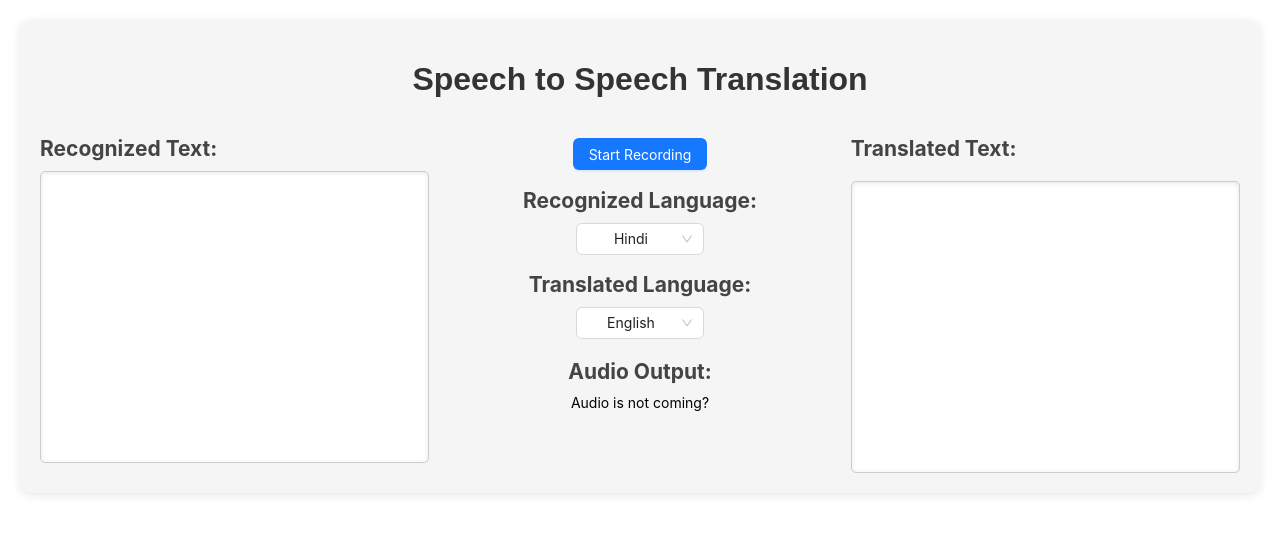
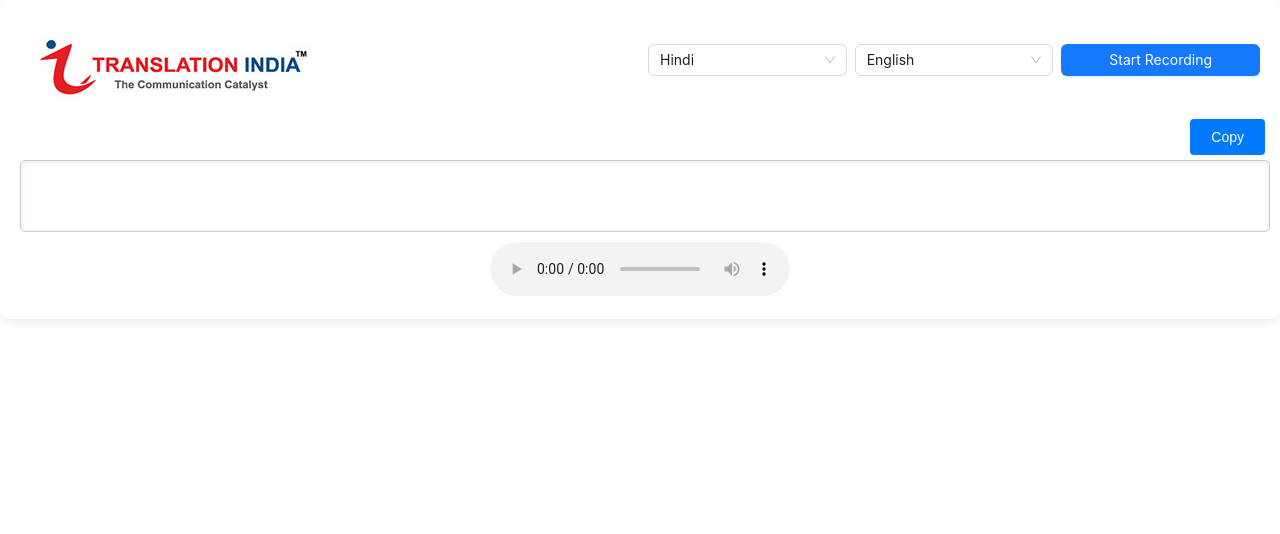
Before and after one commit to ram-12345678/Initial-Translation-Model, a React (Create React App) app: page / in a window 1280 px wide. Shown: the top 534 px of the page. Built offline with nearby package versions, Linux system fonts and the light colour scheme.

Commit message:
add download excel feature
ref#main

```diff
--- a/src/App.css
+++ b/src/App.css
@@ -1,10 +1,11 @@
 .App {
   font-family: Arial, sans-serif;
-  margin: 20px;
+  /* margin: 20px; */
   padding: 20px;
   background-color: #f5f5f5;
   border-radius: 10px;
   box-shadow: 0 2px 10px rgba(0, 0, 0, 0.1);
+  background: white;
 }
 
 h1 {
@@ -18,46 +19,106 @@ h2 {
   margin-bottom: 10px;
 }
 
-.transcripts, .scrollable-text {
-  height: 270px; /* Adjust height as needed */
-  overflow-y: auto; /* Enable vertical scrolling */
+.scrollable-text {
+  width: 99%;
+  height: 50px; /* Adjust height based on your design */
+  overflow: hidden; /* Hide overflow content */
+  position: relative; /* Relative positioning for the child element */
+  background-color: #fff;
   border: 1px solid #ccc;
   padding: 10px;
-  background-color: #fff;
   border-radius: 5px;
   box-shadow: inset 0 1px 5px rgba(0, 0, 0, 0.1);
 }
 
-.transcripts p, .scrollable-text p {
-  margin: 0 0 10px;
-  padding: 10px;
-  background-color: #e1f5fe;
-  border-radius: 4px;
-  text-align: left;
-  box-shadow: 0 1px 3px rgba(0, 0, 0, 0.1);
-  font-size: 14px;
+.scrollable-text .scroll-content {
+  display: flex; /* Use flex to place text in a row */
+  white-space: nowrap; /* Prevent text from wrapping */
+  animation: scroll-left 20s linear infinite;
+}
+.carousel-item {
+  margin-right: 20px; /* Space between sentences */
+  white-space: nowrap; /* Ensure sentences don’t wrap */
+}
+@keyframes scroll-left {
+  0% {
+    transform: translateX(100%); /* Start from the right edge */
+  }
+  100% {
+    transform: translateX(-100%); /* Move to the left edge */
+  }
+}
+
+.carousel-item{
+  font-size: 30px;
+}
+
+.languageFields {
+  display: flex;
+  /* justify-content: space-between; */
+  align-items: center;
+  flex-wrap: wrap;
+  gap: 8px; /* Space between the elements */
+  padding-bottom: 20px;
+  /* background-color: #f9f9f9; */
+  border-radius: 8px;
+  /* box-shadow: 0 2px 8px rgba(0, 0, 0, 0.1); */
+}
+
+.select-container, .button-container {
+  flex: 1;
+}
+
+.select-container select {
+  width: 85%;
 }
 
 .button-container {
-  text-align: center;
-  margin-top: 20px;
+  display: flex;
 }
 
-.select-container {
-  margin-top: 10px;
-  text-align: center;
+.button-container button {
+  width: 100%;
+  max-width: 200px; /* Ensure the button has a max width */
+}
+.container-audio {
+  padding-top: 10px;
+  display: flex;
+  justify-content: center;
+  align-items: center;
+  height: 100%;
+}
+.copy-button {
+  margin-right: 3px;
+  position: absolute;
+  top: 0;
+  right: 0;
+  padding: 10px 21px;
+  background-color: #007bff; /* Blue background */
+  color: white; /* White text */
+  border: none; /* Remove border */
+  border-radius: 4px; /* Rounded corners */
+  cursor: pointer; /* Pointer cursor on hover */
+  font-size: 14px; /* Button text size */
+  z-index: 1; /* Ensure the button is on top */
 }
 
-.audio-container {
-  text-align: center;
-  margin-top: 20px;
+.copy-button:hover {
+  background-color: #0056b3; /* Darker blue on hover */
 }
 
-.scrollable-text {
-  margin-top: 20px;
+.scrollable-text-container {
+  padding-top: 40px; /* Add padding to prevent overlap with button */
 }
 
+/* .audio {
+  text-align: center;
+} */
 
+/* .audio audio {
+  width: 100%;
+  max-width: 400px;
+} */
 
 @media (prefers-reduced-motion: no-preference) {
   .App-logo {
@@ -84,6 +145,7 @@ h2 {
   from {
     transform: rotate(0deg);
   }
+
   to {
     transform: rotate(360deg);
   }
--- a/src/App.js
+++ b/src/App.js
@@ -1,11 +1,12 @@
 import React, { useEffect, useState, useRef } from 'react';
 import { useDispatch, useSelector } from 'react-redux';
 import './App.css';
-import { Row, Col, Select, Button } from 'antd';
+import { Row, Col, Select, Button, Carousel } from 'antd';
 import { translateText } from './store/translationSlice';
 import { languages } from './constant/languages';
 import { speechToVoice } from './store/speechToVoiceSlice';
-const stringSimilarity = require('string-similarity');
+import * as XLSX from 'xlsx';
+// const stringSimilarity = require('string-similarity');
 const { Option } = Select;
 
 const App = () => {
@@ -14,114 +15,93 @@ const App = () => {
   const { audioUrl } = useSelector((state) => state.speechToVoice);
   const [allTranscript, setAllTranscript] = useState([]);
   const [translatedSentences, setTranslatedSentences] = useState([]);
+  const [displayedSentences, setDisplayedSentences] = useState([]);
   const [translatedLanguage, setTranslatedLanguage] = useState('en');
   const [recognezedLanguage, setRecognezedLanguage] = useState('hi');
   const [isRecording, setIsRecording] = useState(false);
   const recognitionRef = useRef(null);
   const isSpeakingRef = useRef(false);
   const queueRef = useRef([]);
-  const transcriptsEndRef = useRef(null);
-  const translatedEndRef = useRef(null);
+  // const transcriptsEndRef = useRef(null);
+  // const translatedEndRef = useRef(null);
   const processedSentences = useRef(new Set());
   const accumulatedTextRef = useRef('');
   const isRecordingRef = useRef(isRecording);
   const interimTranscriptRef = useRef('');
-
+  console.log(allTranscript, 'allTranscript')
   useEffect(() => {
     isRecordingRef.current = isRecording;
   }, [isRecording]);
 
   useEffect(() => {
-    if (translatedText?.translated_text) {
+    if (translatedText?.translated_text && displayedSentences !== undefined && translatedSentences !== null) {
       setTranslatedSentences((prevSentences) => [
         ...prevSentences,
-        translatedText.translated_text,
+        translatedText.translated_text
       ]);
+      setDisplayedSentences((prevSentences) => [
+        ...prevSentences,
+        translatedText.translated_text
+      ])
       queueRef.current.push(translatedText.translated_text);
     }
   }, [translatedText]);
 
   useEffect(() => {
-    const intervalId = setInterval(() => {
-      if (false) {
-        speakNextSentence();
+    if (displayedSentences?.length > 5) {
+      const sentences = displayedSentences.slice(1)
+      setDisplayedSentences(sentences);
     }
-    }, 1000);
-    return () => clearInterval(intervalId);
-  }, []);
+  }, [displayedSentences]);
 
-  useEffect(() => {
-    if (allTranscript.length > 0) {
-      transcriptsEndRef.current?.scrollIntoView({ behavior: 'smooth' });
-    }
-  }, [allTranscript]);
+  console.log(displayedSentences, 'displayedSentences', translatedSentences, 'translatedSentences')
+  // useEffect(() => {
+  //   if (allTranscript.length > 0) {
+  //     transcriptsEndRef.current?.scrollIntoView({ behavior: 'smooth' });
+  //   }
+  // }, [allTranscript]);
 
-  useEffect(() => {
-    if (translatedSentences.length > 0) {
-      translatedEndRef.current?.scrollIntoView({ behavior: 'smooth' });
-    }
-  }, [translatedSentences]);
+  // useEffect(() => {
+  //   if (translatedSentences.length > 0) {
+  //     translatedEndRef?.current?.scrollLeft = translatedEndRef?.current?.scrollWidth;
+  //   }
+  // }, [translatedSentences]);
 
-  const extractSentences = (text, onSentenceMatch, processedSentences, isFinal = false) => {
-    const sentenceEndings = [
-      'है', 'हूँ', 'थे', 'हों', 'होगा', 'होगी', 'था', 'थी', 'रहा है', 'रही है',
-      // add more sentence endings as needed
-    ];
+  // const extractSentences = (text, onSentenceMatch, processedSentences, isFinal = false) => {
+  //   const sentenceEndings = [
+  //     'है', 'हूँ', 'थे', 'हों', 'होगा', 'होगी', 'था', 'थी', 'रहा है', 'रही है',
+  //     // add more sentence endings as needed
+  //   ];
 
-    const regex = new RegExp(`(${sentenceEndings.join('|')})(?=[\\s\\n]|$)`, 'g');
+  //   const regex = new RegExp(`(${sentenceEndings.join('|')})(?=[\\s\\n]|$)`, 'g');
 
-    let match;
-    let lastIndex = 0;
-    let pendingText = accumulatedTextRef.current; // Text that didn’t form a complete sentence last time
-    while ((match = regex.exec(text)) !== null) {
-      const endIndex = regex.lastIndex;
-      const sentence = text.slice(lastIndex, endIndex).trim();
-      lastIndex = endIndex;
-      if (sentence && !processedSentences.has(sentence)) {
-        const fullSentence = pendingText + ' ' + sentence; // Combine with pending text
-        pendingText = ''; // Clear pending text after use
-        onSentenceMatch(fullSentence.trim()); // Pass the combined sentence
-        processedSentences.add(fullSentence);
-      }
-    }
+  //   let match;
+  //   let lastIndex = 0;
+  //   let pendingText = accumulatedTextRef.current; // Text that didn’t form a complete sentence last time
+  //   while ((match = regex.exec(text)) !== null) {
+  //     const endIndex = regex.lastIndex;
+  //     const sentence = text.slice(lastIndex, endIndex).trim();
+  //     lastIndex = endIndex;
+  //     if (sentence && !processedSentences.has(sentence)) {
+  //       const fullSentence = pendingText + ' ' + sentence; // Combine with pending text
+  //       pendingText = ''; // Clear pending text after use
+  //       onSentenceMatch(fullSentence.trim()); // Pass the combined sentence
+  //       processedSentences.add(fullSentence);
+  //     }
+  //   }
 
-    const remainingText = text.slice(lastIndex).trim();
+  //   const remainingText = text.slice(lastIndex).trim();
 
-    if (isFinal && remainingText && !processedSentences.has(remainingText)) {
-      const fullSentence = pendingText + ' ' + remainingText; // Append remaining to pending
-      onSentenceMatch(fullSentence.trim());
-      processedSentences.add(fullSentence);
-      pendingText = ''; // Clear pending text after use
-    }
-  };
-
-  const processTranscript = (transcript, isFinal = false) => {
-    const handleNewSentences = (sentence) => {
-      const lastElement = [...processedSentences.current];
-      if (sentence?.length > 10) {
-        if (lastElement?.length > 0) {
-          const similarity = stringSimilarity?.compareTwoStrings(lastElement.pop(), sentence);
-          if (sentence && !(similarity >= 8) && !processedSentences.current.has(sentence)) {
-            accumulatedTextRef.current = '';
-            setAllTranscript((prev) => [...prev, sentence]);
-            processedSentences.current.add(sentence);
-            dispatch(translateText({ text: sentence, lang: translatedLanguage }));
-          }
-        }
-      }
-      else {
-        accumulatedTextRef.current = sentence;
-      }
-
-    };
-
-    extractSentences(transcript, handleNewSentences, processedSentences.current, isFinal);
-  };
+  //   if (isFinal && remainingText && !processedSentences.has(remainingText)) {
+  //     const fullSentence = pendingText + ' ' + remainingText; // Append remaining to pending
+  //     onSentenceMatch(fullSentence.trim());
+  //     processedSentences.add(fullSentence);
+  //     pendingText = ''; // Clear pending text after use
+  //   }
+  // };
 
   const initializeRecognition = async () => {
     try {
-      await navigator.mediaDevices.getUserMedia({ audio: true });
-
       const Recognition = window.SpeechRecognition || window.webkitSpeechRecognition;
       if (!Recognition) {
         console.error('SpeechRecognition API is not supported in this browser.');
@@ -148,9 +128,8 @@ const App = () => {
         }
 
         if (finalTranscript) {
-          processTranscript(finalTranscript, true);
-        } else if (interimTranscriptRef.current) {
-          processTranscript(interimTranscriptRef.current);
+          setAllTranscript((prev) => [...prev, finalTranscript]);
+          dispatch(translateText({ text: finalTranscript, lang: translatedLanguage }));
         }
       };
 
@@ -206,6 +185,26 @@ const App = () => {
     }
   };
 
+  const downloadSpeechAsExcel = () => {
+    // Prepare the data for the Excel sheet
+  const wsData = translatedSentences.map((sentence) => [sentence]);
+
+  // Create a new worksheet with the data
+  const ws = XLSX.utils.aoa_to_sheet(wsData);
+
+  // Set the width of the first column (A)
+  const wscols = [{ wch: 50 }]; // 'wch' is the width of the column in characters
+  ws['!cols'] = wscols;
+
+  // Create a new workbook and append the worksheet
+  const wb = XLSX.utils.book_new();
+  XLSX.utils.book_append_sheet(wb, ws, 'Translated Sentences');
+
+  // Trigger the download
+  XLSX.writeFile(wb, 'translatedSentences.xlsx');
+};
+
+
   const toggleRecording = () => {
     if (isRecording) {
       if (recognitionRef.current) {
@@ -218,6 +217,7 @@ const App = () => {
       initializeRecognition(translatedLanguage);
       setAllTranscript([]);
       setTranslatedSentences([]);
+      setDisplayedSentences([]);
       queueRef.current = [];
     }
     setIsRecording(!isRecording);
@@ -233,55 +233,78 @@ const App = () => {
 
   return (
     <div className="App">
-      <h1>Speech to Speech Translation</h1>
       <Row gutter={16}>
-        <Col xs={24} sm={12} md={8} lg={8} xl={8}>
-          <h2>Recognized Text:</h2>
-          <div className="transcripts">
-            {allTranscript.length > 0 && allTranscript.map((item, index) => <p key={index}>{item}</p>)}
-            <div ref={transcriptsEndRef} />
+        <Col xs={24} sm={24} md={12} lg={12} xl={12} >
+          <div>
+            <img src='./Capture.PNG'></img>
           </div>
         </Col>
-        <Col xs={24} sm={12} md={8} lg={8} xl={8}>
+        <Col xs={24} sm={24} md={12} lg={12} xl={12} className="languageFields">
+          <div className="select-container">
+            {/* <h2>Recognized Language</h2> */}
+            <Select
+              label
+              onChange={onChangeRecognizedLanguage}
+              id="recognizedlanguage"
+              placeholder="Select Target Language"
+              defaultValue="hi"
+              style={{ width: '100%' }} // Ensure it takes the full width of the container
+            >
+              {languages.map(item => (
+                <Option key={item.id} value={item.code}>
+                  {item.name}
+                </Option>
+              ))}
+            </Select>
+          </div>
+          <div className="select-container">
+            {/* <h2>Translated Language</h2> */}
+            <Select
+              onChange={onChangeTranslatedLanguage}
+              id="translatedlanguage"
+              placeholder="Select Target Language"
+              defaultValue="en"
+              style={{ width: '100%' }} // Ensure it takes the full width of the container
+            >
+              {languages.map(item => (
+                <Option key={item.id} value={item.code}>
+                  {item.name}
+                </Option>
+              ))}
+            </Select>
+          </div>
           <div className="button-container">
             <Button onClick={toggleRecording} type="primary">
               {isRecording ? 'Stop Recording' : 'Start Recording'}
             </Button>
           </div>
-          <div className="select-container">
-          <h2>Recognized Language:</h2>
-            <Select style={{ width: 128 }} onChange={onChangeRecognizedLanguage} id="Recognizedlanguage" placeholder="Select Target Language" defaultValue="hi">
-              {languages.map(item => <Option key={item.id} value={item.code}>{item.name}</Option>)}
-            </Select>
+        </Col>
+        <Col xs={24} sm={24} md={24} lg={24} xl={24} style={{ position: 'relative' }}>
+          <button onClick={downloadSpeechAsExcel} className="copy-button">Copy</button>
+        </Col>
+        <Col xs={24} sm={24} md={24} lg={24} xl={24} style={{ position: 'relative' }}>
+          <div className="scrollable-text-container">
+            <div className="scrollable-text">
+              <div className="scroll-content">
+                {displayedSentences.map((sentence, index) => (
+                  <span key={index} className="carousel-item">
+                    {sentence}
+                  </span>
+                ))}
               </div>
-          <div className="select-container">
-          <h2>Translated Language:</h2>
-            <Select style={{ width: 128 }} onChange={onChangeTranslatedLanguage} id="Translatedlanguage" placeholder="Select Target Language" defaultValue="en">
-              {languages.map(item => <Option key={item.id} value={item.code}>{item.name}</Option>)}
-            </Select>
             </div>
-          <div className="audio-container">
-            <h2>Audio Output:</h2>
-            {audioUrl ? (
+          </div>
+        </Col>
+        <Col xs={24} sm={24} md={24} lg={24} xl={24} className='container-audio'>
+          <div className="audio">
+            {/* <h2>Audio Output:</h2> */}
             <audio
-                src={`http://localhost:5000/audio/${audioUrl.split('/').pop()}`}
+              src={`http://localhost:5000/audio/${audioUrl?.split('/').pop()}`}
               controls
               autoPlay
               onEnded={() => isSpeakingRef.current = false} // Reset speaking flag when audio ends
               onError={(e) => console.error('Audio playback error:', e)}
             />
-            ) : (
-              'Audio is not coming?'
-            )}
-          </div>
-        </Col>
-        <Col xs={24} sm={12} md={8} lg={8} xl={8}>
-          <h2>Translated Text:</h2>
-          <div className="scrollable-text">
-            {translatedSentences.map((sentence, index) => (
-              <p key={index}>{sentence}</p>
-            ))}
-            <div ref={translatedEndRef} />
           </div>
         </Col>
       </Row>
```
Also changed, not shown: package.json (+5 -2 lines), public/Capture.PNG (added), 1 other file (tests, documents, lock files or other folders). Lines whose indentation alone changed are shown as unchanged.
